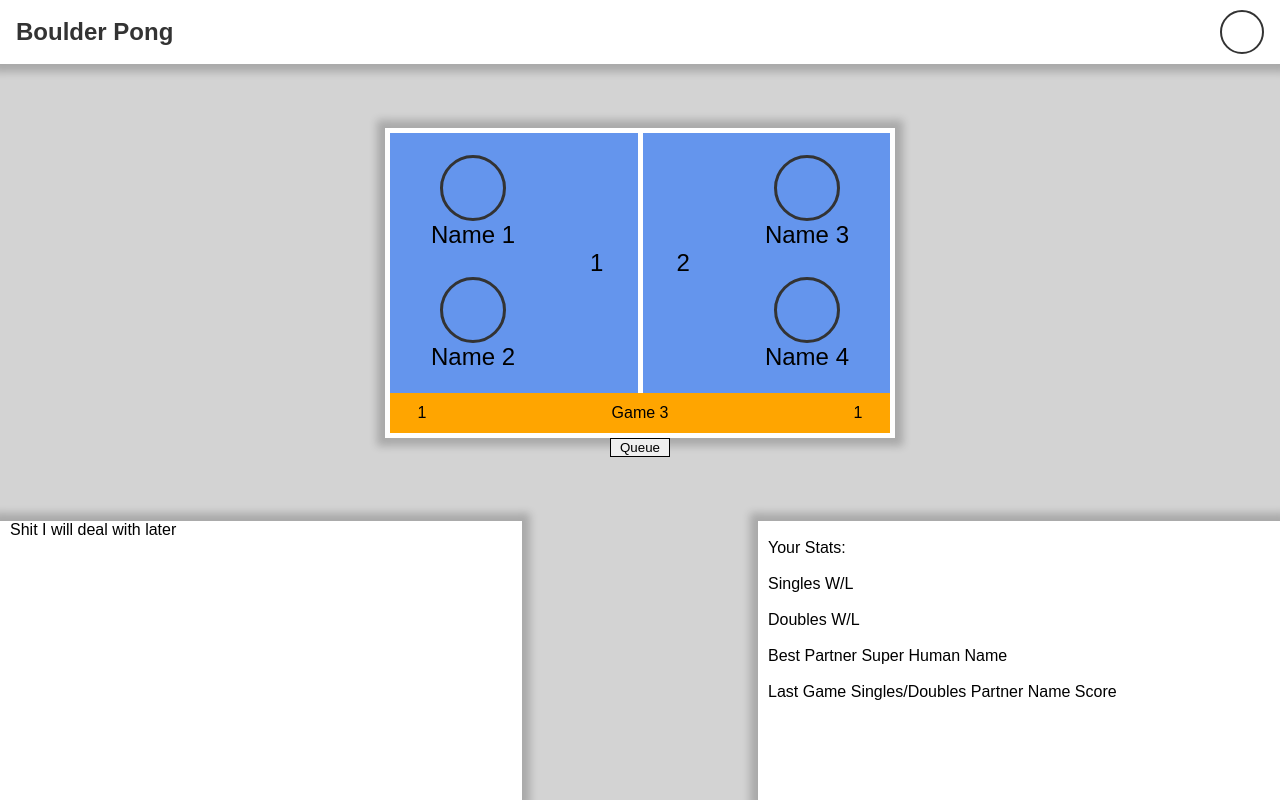
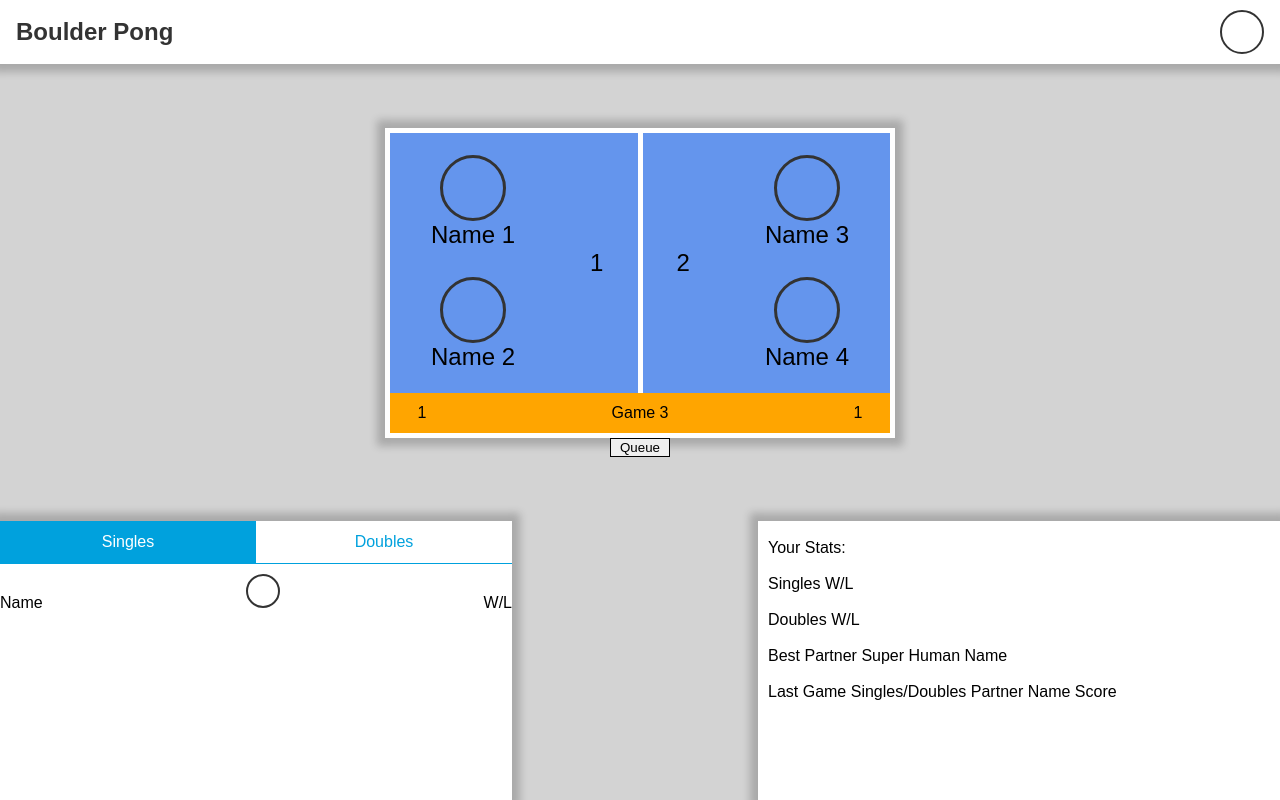
Before and after one commit to JustinWayneOlson/SmartPingPong, a React (Create React App) app: page / in a window 1280 px wide. Built offline with nearby package versions, Linux system fonts and the light colour scheme; the HTML template or start-up script is replaced by a standard one.

Commit message:
made leaderboard with singles and doubles tabs (#24)

```diff
--- a/src/components/leaderboard/leaderboard.css
+++ b/src/components/leaderboard/leaderboard.css
@@ -6,6 +6,60 @@
 
   display: flex;
   flex: 0 0 auto;
+  flex-direction: column;
+}
+
+.Leaderboard > .singles-or-doubles {
+  display: flex;
   flex-direction: row;
-  padding-left: 10px;
+  border-bottom: 1px solid #00a1dd;
+  box-sizing: border-box;
 }
+
+.Leaderboard > .singles-or-doubles > .tab {
+  display: flex;
+  flex: 1;
+  align-items: center;
+  justify-content: center;
+  height: 42px;
+  transition: background-color 80ms ease;
+  cursor: pointer;
+  color: #00a1dd;
+}
+
+.Leaderboard > .singles-or-doubles > .tab.active {
+  background-color: #00a1dd;
+  color: white;
+}
+
+.Leaderboard .leaderboard-tab {
+  height: 100%;
+}
+
+.Leaderboard .leaderboard-tab.singles {
+  display: flex;
+  flex-direction: row;
+  justify-content: space-between;
+  margin-top: 10px;
+  align-items: baseline;
+}
+
+.avatar {
+  width: 30px;
+  height: 30px;
+  border: 2px solid #333333;
+  border-radius: 50%;
+}
+
+.Leaderboard .leaderboard-tab.doubles {
+  display: flex;
+  flex-direction: row;
+  justify-content: space-between;
+  margin-top: 10px;
+  align-items: baseline;
+}
+
+.team-avatars {
+  display: flex;
+  flex-direction: row;
+}
--- a/src/components/leaderboard/leaderboard.js
+++ b/src/components/leaderboard/leaderboard.js
@@ -3,10 +3,67 @@ import React, { Component } from 'react';
 import './leaderboard.css';
 
 class Leaderboard extends Component {
+  constructor(props) {
+    super(props)
+    this.state = {selectedTab:"Singles"}
+  }
+
+  selectTab(tab) {
+    if(tab==="Singles") {
+      this.setState({selectedTab:"Singles"})
+    }
+    if(tab==="Doubles") {
+      this.setState({selectedTab:"Doubles"})
+    }
+  }
+
   render() {
+    const isActiveTab = (selectedTab) => {
+      if (selectedTab === this.state.selectedTab) {
+        return 'active'
+      } else {
+        return ''
+      }
+    }
     return (
       <div className="Leaderboard">
-        {"Shit I will deal with later"}
+        <div className="singles-or-doubles">
+          <div className={`singles tab ${isActiveTab("Singles")}`} onClick={()=>{this.selectTab("Singles")}}>
+            {"Singles"}
+          </div>
+          <div className={`doubles tab ${isActiveTab("Doubles")}`}  onClick={()=>{this.selectTab("Doubles")}}>
+            {"Doubles"}
+          </div>
+        </div>
+        {
+          this.state.selectedTab === "Singles" ? (
+            <div className="singles leaderboard-tab">
+              <div>
+                {"Name"}
+              </div>
+              <div className="avatar">
+              </div>
+              <div>
+                {"W/L"}
+              </div>
+            </div>
+          ) : (
+            <div className="doubles leaderboard-tab">
+              <div>
+                {"Name & Name"}
+              </div>
+              <div className="team-avatars">
+                <div className="avatar">
+                </div>
+                <div className="avatar">
+                </div>
+              </div>
+              <div>
+                {"W/L"}
+              </div>
+            </div>
+          )
+        }
       </div>
     );
   }
```
